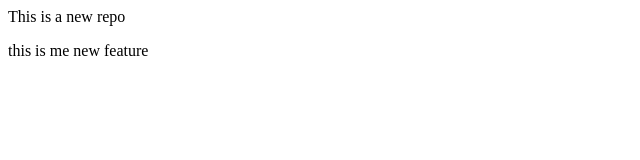
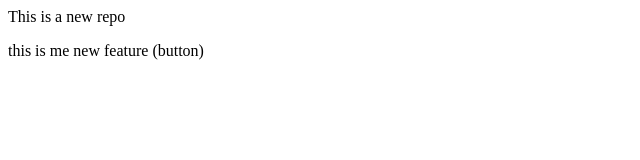
Before and after one commit to sagar777-900er/Localrepo, a plain HTML site: page index.html in a window 1280 px wide. Shown: the full height of the page, 0-640 px from the left. Drawn offline with Linux system fonts and the light colour scheme.

Commit message:
add button

```diff
--- a/index.html
+++ b/index.html
@@ -1,2 +1,2 @@
 <p>This is a new repo</p>
-<p>this is me new feature</p>
+<p>this is me new feature (button)</p>
```
